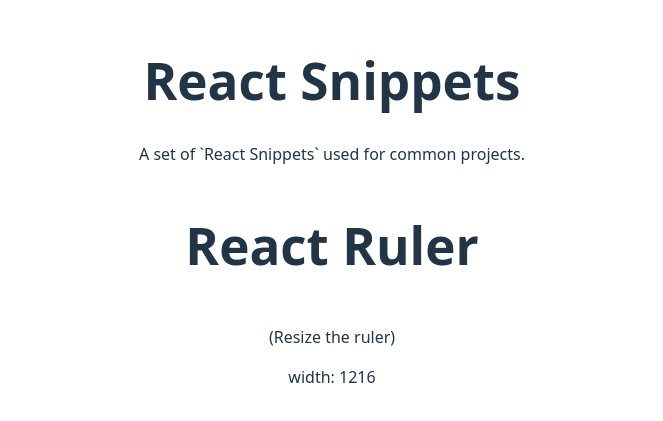
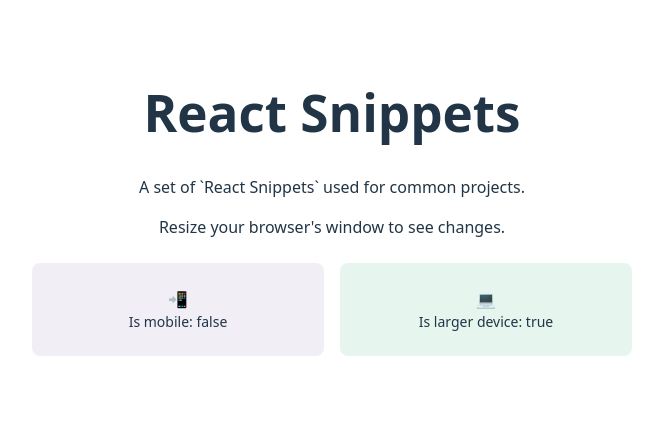
Before and after one commit to codesandtags/react-snippets, a React (Vite) app: page / in a window 1280 px wide. Shown: the part 197-618 px from the top of the page, without its empty margins (308-971 px from the left). Built offline with nearby package versions, Linux system fonts and the light colour scheme.

Commit message:
feat: added match-media

```diff
--- a/src/App.tsx
+++ b/src/App.tsx
@@ -1,6 +1,5 @@
 import './App.css'
-import ReactRuler from './optimization/react-ruler/ReactRuler'
-
+import MatchMedia from './optimization/match-media/MatchMedia'
 
 function App() {
   return (
@@ -11,7 +10,7 @@ function App() {
       </p>
 
       <section>
-        <ReactRuler />
+        <MatchMedia />
       </section>
     </main>
   )
--- /dev/null
+++ b/src/optimization/match-media/MatchMedia.tsx
@@ -0,0 +1,39 @@
+import * as React from "react";
+import './styles.css';
+
+const query = "only screen and (max-width : 768px)";
+
+const subscribe = (callback: () => void): (() => void) => {
+  const matchMedia = window.matchMedia(query);
+
+  matchMedia.addEventListener("change", callback);
+
+  return () => {
+    matchMedia.removeEventListener("change", callback);
+  };
+};
+
+const getSnapshot = (): boolean => {
+  return window.matchMedia(query).matches;
+};
+
+export default function MatchMedia() {
+  const isMobile = React.useSyncExternalStore(subscribe, getSnapshot);
+
+  return (
+    <section>
+      Resize your browser's window to see changes.
+      <article>
+        <figure className={isMobile ? "active" : ""}>
+          📲
+          <figcaption>Is mobile: {`${isMobile}`}</figcaption>
+        </figure>
+
+        <figure className={!isMobile ? "active" : ""}>
+          💻
+          <figcaption>Is larger device: {`${!isMobile}`}</figcaption>
+        </figure>
+      </article>
+    </section>
+  );
+}
--- /dev/null
+++ b/src/optimization/match-media/styles.css
@@ -0,0 +1,31 @@
+section {
+  text-align: center;
+}
+
+article {
+  display: grid;
+  grid-template-columns: repeat(auto-fit, minmax(120px, 1fr));
+  gap: 16px;
+  margin: auto;
+  margin-top: 24px;
+  max-width: 600px;
+}
+
+figure {
+  border: 1px solid var(--purple);
+  background-color: rgba(123, 94, 167, 0.1);
+  display: block;
+  padding: 24px;
+  margin: 0;
+  border-radius: 8px;
+  transition: all 0.3s ease-in-out;
+}
+
+figcaption {
+  font-size: 14px;
+}
+
+.active {
+  border-color: var(--green);
+  background-color: rgba(11, 169, 91, 0.1);
+}
```
